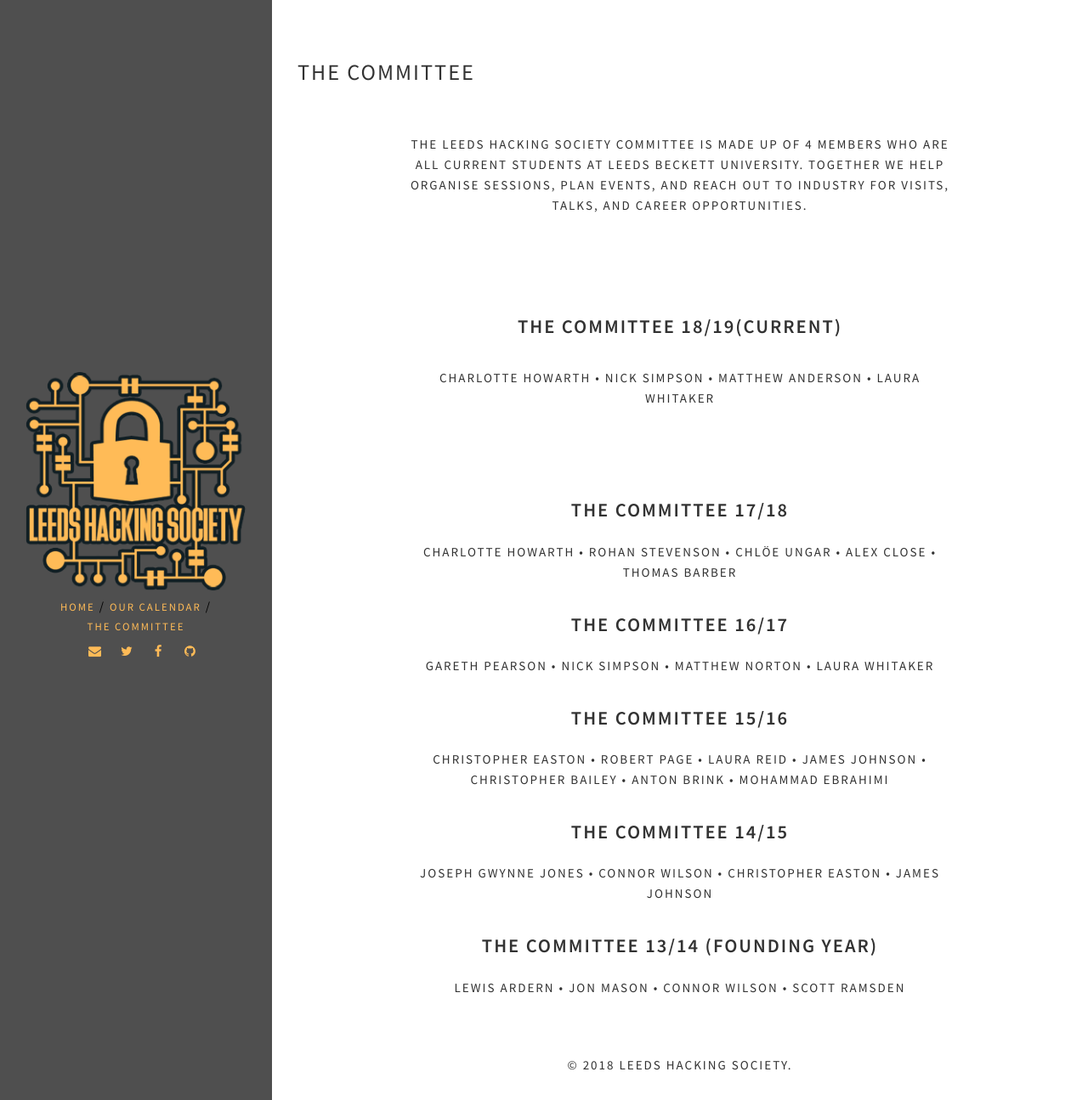
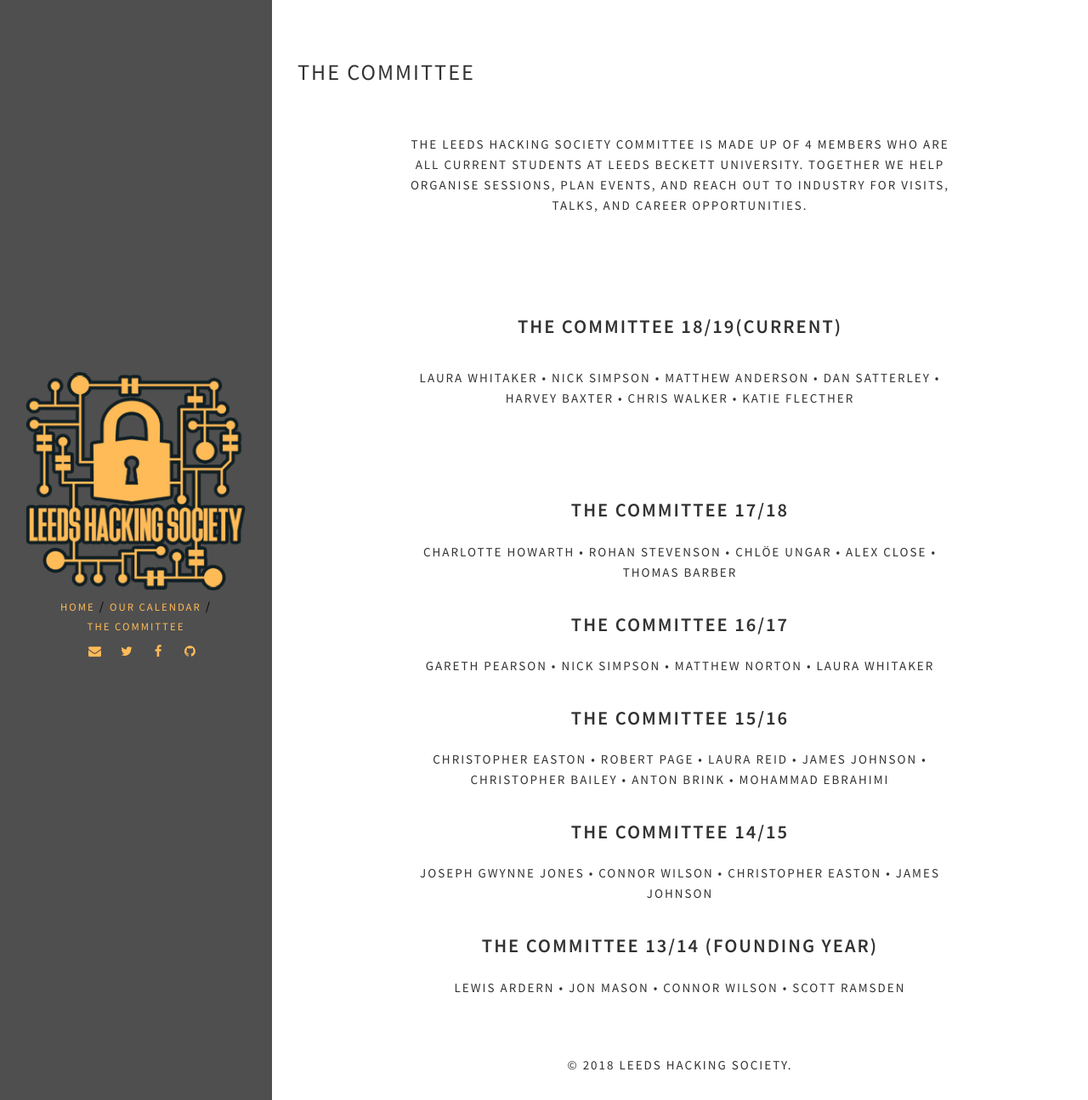
Before and after one commit to LeedsHackingSociety/LeedsHackingSociety.github.io, a Jekyll site: the page built from committee.html, in a window 1280 px wide. Shown: the whole page at 85% size. Built offline with Jekyll 4.4.1, drawn with Linux system fonts in a browser that asks for light colours.

Commit message:
Update committee.html

```diff
--- a/committee.html
+++ b/committee.html
@@ -15,7 +15,7 @@
         </div>
             <div class="heading-title text-center">
                  <h3 class="text-uppercase">The Committee 18/19(Current)</h3>
-                 <p> Charlotte Howarth • Nick Simpson • Matthew Anderson • Laura Whitaker </p>
+                 <p> Laura Whitaker • Nick Simpson • Matthew Anderson • Dan Satterley • Harvey Baxter • Chris Walker • Katie Flecther </p>
             </div>
 
             <div class="previous">
```
